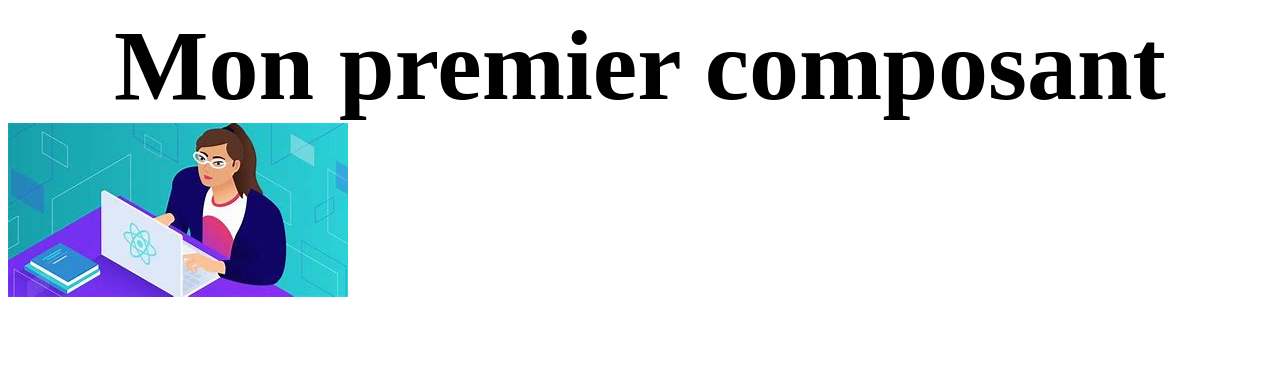
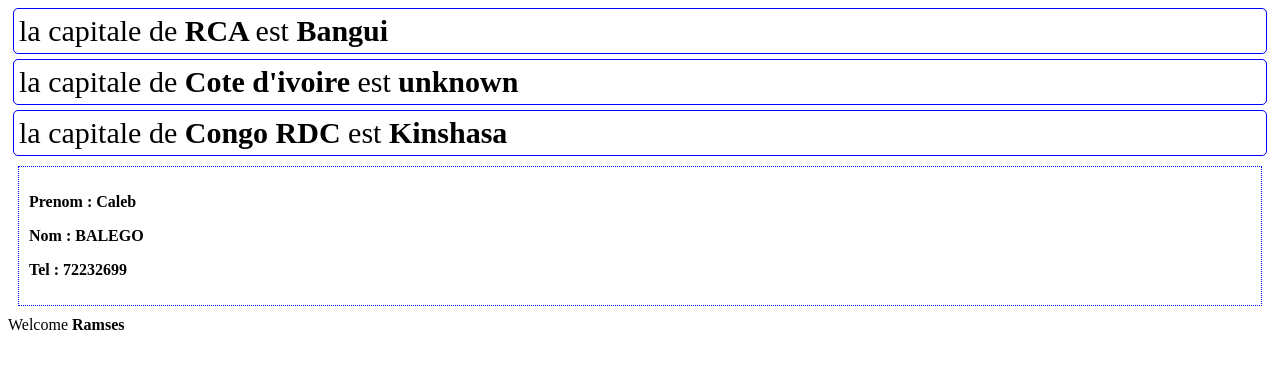
Before and after one commit to Ramses1er/react, a React (Vite) app: page / in a window 1280 px wide. Shown: the top 368 px of the page. Built offline with nearby package versions, Linux system fonts and the light colour scheme.

Commit message:
deuxieme semaine

```diff
--- /dev/null
+++ b/src/02/App02.tsx
@@ -0,0 +1,17 @@
+import BV from "./Bienvenu";
+import Capitale from "./Capitale";
+import Etudiant from "./Etudiants";
+
+export default function App02() {
+  return (
+    <div>
+      <Capitale pays="RCA" ville=" Bangui" />
+      <Capitale pays="Cote d'ivoire" ville=" unknown" />
+      <Capitale pays="Congo RDC" ville=" Kinshasa" />
+
+      <Etudiant prenom="Caleb" nom="BALEGO" tel="72232699" />
+
+      <BV lang="en" nom="Ramses" />
+    </div>
+  );
+}
--- /dev/null
+++ b/src/02/Bienvenu.tsx
@@ -0,0 +1,19 @@
+interface Props {
+  nom: string;
+  lang?: string;
+}
+
+export default function BV(props: Props) {
+  if (props.lang == "en") {
+    return (
+      <div>
+        Welcome <strong>{props.nom}</strong>
+      </div>
+    );
+  }
+  return (
+    <div>
+      Bonjour <strong>{props.nom}</strong>
+    </div>
+  );
+}
--- /dev/null
+++ b/src/02/Capitale.tsx
@@ -0,0 +1,21 @@
+interface Props {
+  pays: string; //c'est le nom du pays
+  ville: string; //c'est le nom de la ville
+}
+
+export default function Capitale(props: Props) {
+  return (
+    <div
+      style={{
+        border: "solid 1px blue",
+        padding: 5,
+        borderRadius: 5,
+        margin: 5,
+        fontSize: 30,
+      }}
+    >
+      la capitale de <strong> {props.pays} </strong>est
+      <strong>{props.ville} </strong>
+    </div>
+  );
+}
--- /dev/null
+++ b/src/02/Etudiants.tsx
@@ -0,0 +1,24 @@
+interface Props{
+    prenom : string
+    nom : string
+    tel : string
+}
+
+export default function Etudiant(props:Props){
+    return (
+      <div style={{border:'dotted 1px blue',
+        padding:10,
+        margin:10
+      }}>
+        <p>
+          <strong>Prenom : {props.prenom}</strong>
+        </p>
+        <p>
+          <strong>Nom : {props.nom}</strong>
+        </p>
+        <p>
+          <strong>Tel : {props.tel}</strong>
+        </p>
+      </div>
+    );
+}
--- a/src/main.tsx
+++ b/src/main.tsx
@@ -1,5 +1,5 @@
 import { createRoot } from "react-dom/client";
 
-import App01 from "./01/App01.tsx";
+import App02 from "./02/App02.tsx";
 
-createRoot(document.getElementById("root")!).render(<App01 />);
+createRoot(document.getElementById("root")!).render(<App02/>);
```
